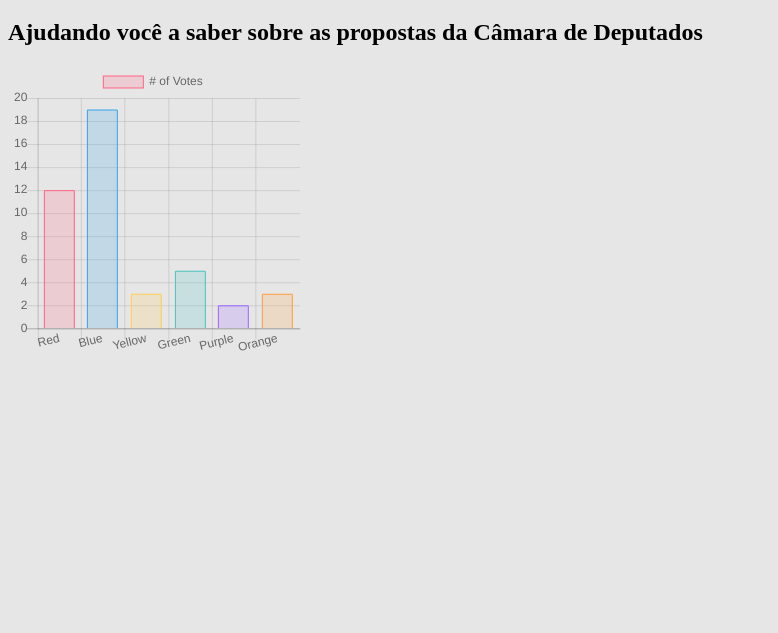
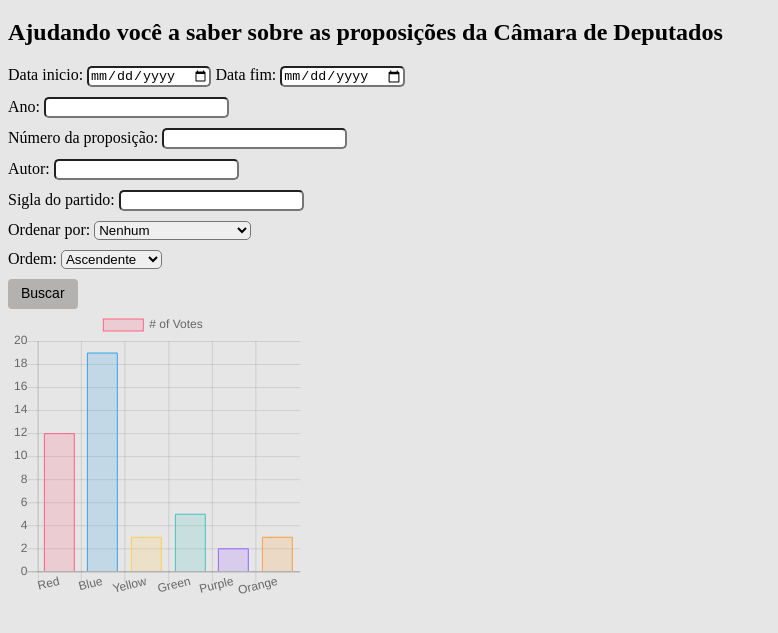
Before and after one commit to mayaradjs/TrabalhoWebFinal, a plain HTML site: page index.html in a window 1280 px wide. Shown: the part 61-694 px from the top of the page, without its empty margins (0-778 px from the left). Drawn offline with Linux system fonts and the light colour scheme.

Commit message:
Segundo commit

```diff
--- a/index.html
+++ b/index.html
@@ -6,15 +6,50 @@
   <title>Sistemas Web</title>
   <script src="scripts/jquery-3.3.1.min.js" charset="utf-8"></script>
   <script src="scripts/chart-2.7.3.min.js" charset="utf-8"></script>
+  <!--<script src="scripts/jquery-ui.min.js" charset="utf-8"></script>-->
   <link rel="stylesheet" href="styles/main.css">
+  <!--<link rel="stylesheet" href="styles/jquery-ui.min.css">-->
 </head>
 
 <body>
   <h1>Web Política</h1>
-  <h2>Ajudando você a saber sobre as propostas da Câmara de Deputados</h2>
+  <h2>Ajudando você a saber sobre as proposições da Câmara de Deputados</h2>
   <div class="filtros">
+    <div class="datas">
+      <label for="txtDataInicio">Data inicio: </label>
+      <input class="input-form" tabindex="1" type="date" name="txtDataInicio" id="txtDataInicio" title="Teste">
+      <label for="txtDataFim">Data fim: </label>
+      <input class="input-form" tabindex="2" type="date" name="txtDataFim" id="txtDataFim">
+    </div>
+    <label for="txtAno">Ano: </label>
+    <input class="input-form" tabindex="3" type="number" name="txtAno" id="txtAno">
+    </br>
+    <label for="txtNumeroProposicao">Número da proposição: </label>
+    <input class="input-form" tabindex="4" type="number" name="txtNumeroProposicao" id="txtNumeroProposicao">
+    </br>
+    <label for="txtAutor">Autor: </label>
+    <input class="input-form" tabindex="5" type="text" name="txtAutor" id="txtAutor">
+    </br>
+    <label for="txtPartido">Sigla do partido: </label>
+    <input class="input-form" tabindex="6" type="text" name="txtPartido" id="txtPartido">
+    </br>
+    <label for="ddwOrdenacao">Ordenar por: </label>
+    <select class="select-form" tabindex="7" class="dropdown" name="ddwOrdenacao" id="ddwOrdenacao">
+      <option value="id">Nenhum</option>
+      <option value="ano">Ano da apresentação</option>
+      <option value="numero">Número da proposição</option>
+    </select>
+    <br />
+    <label for="ddwOrdem">Ordem: </label>
+    <select class="select-form" tabindex="8" class="dropdown" name="ddwOrdem" id="ddwOrdem">
+      <option value="ASC">Ascendente</option>
+      <option value="DESC">Descendente</option>
+    </select>
+    </br>
+    <button tabindex="9" type="button" name="buscar" onclick="buscar()" class="btn">Buscar</button>
+  </div>
 
-  </div>
+
   <div class="graph">
     <canvas id="myChart" width="400" height="400"></canvas>
   </div>
--- a/scripts/main.js
+++ b/scripts/main.js
@@ -1,6 +1,65 @@
+const keyEnter = 13;
+const urlApi = "https://dadosabertos.camara.leg.br/api/v2/proposicoes/";
 //https://dadosabertos.camara.leg.br/swagger/api.html
-//https://dadosabertos.camara.leg.br/api/v2/
+//exemplo: https://dadosabertos.camara.leg.br/api/v2/proposicoes?id=56567657676&ordem=ASC&ordenarPor=id
+/*$(function() {
+  $(document).tooltip();
+});
+*/
 
+// Busca quando aperta Enter
+$(document).ready(function() {
+  $('input, select').keyup(function(event) {
+    if (event.keyCode == keyEnter)
+      buscar();
+  });
+});
+//Buscar proposições de acordo com os filtros selecionados
+function buscar() {
+  var parametros = "?"
+  var dtInicio = $('#txtDataInicio').val();
+  var dtFim = $('#txtDataFim').val();
+  var ano = $('#txtAno').val();
+  var numProposicao = $('#txtNumeroProposicao').val();
+  var autor = $('#txtAutor').val();
+  var partido = $('#txtPartido').val();
+  var ordenacao = $('#ddwOrdenacao').val();
+  var ordem = $('#ddwOrdem').val();
+  if (dtInicio != "")
+    parametros += "dataApresentacaoInicio=" + dtInicio + "&";
+  if (dtFim != "")
+    parametros += "dataApresentacaoFim=" + dtFim + "&";
+
+  //Para remover o ultimo character da string, normalmente o & ou ?
+  parametros = parametros.slice(0, parametros.length - 1);
+
+  $.ajax({
+      url: urlApi + 'movies.html',
+      type: 'GET',
+      dataType: 'XML'
+    })
+    .done(function(result) {
+      console.log(result);
+      var $html = new DOMParser().parseFromString(result, "text/html");
+      var filme = RetornarFilme($html, ano, ator, categoria, outrasinf);
+      if (filme) {
+        trocarContexto("filme");
+        ExibirFilme(filme);
+      } else {
+        $("#modal-loading").hide();
+        alert("Nenhum filme foi encontrado");
+      }
+    })
+    .fail(function(result) {
+      trocarContexto("principal");
+      alert("Algo não ocorreu como deveria.");
+    })
+    .always(function() {
+      $("#modal-loading").hide();
+      console.debug("Request Complete");
+    });
+
+}
 
 //Exemplo de gráfico abaixo (pode remover)
 var ctx = document.getElementById("myChart").getContext('2d');
--- a/styles/main.css
+++ b/styles/main.css
@@ -6,6 +6,25 @@ body{
 
 }
 
+.input-form, .select-form {
+  margin-bottom: 10px;
+  border-radius: 5px;
+}
+
+
+.btn {
+  padding: 3px 12px;
+  font-size: 14px;
+  line-height: 1.42857143;
+  text-align: center;
+  vertical-align: middle;
+  cursor: pointer;
+  border: 1px solid transparent;
+  border-radius: 4px;
+  padding-bottom: 5px;
+  background-color: #b4b1b1;
+}
+
 .graph{
   max-height: 300px;
   max-width: 300px;
```
Also changed, not shown: scripts/jquery-ui.min.js (added), styles/jquery-ui.min.css (added).
